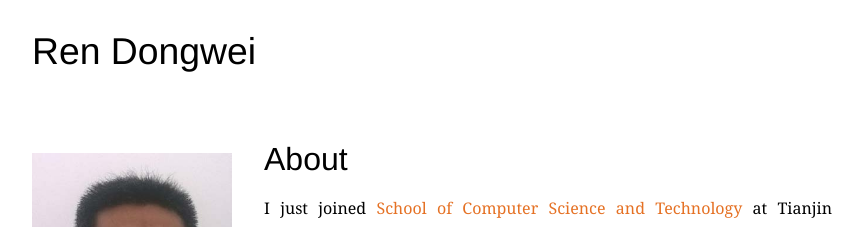
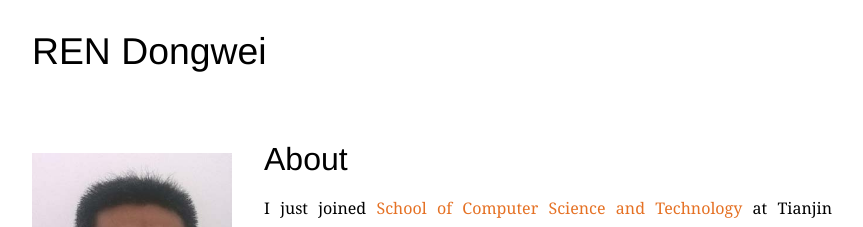
Before and after one commit to csdwren/csdwren.github.io, a Jekyll site: the page built from index.html, in a window 1280 px wide. Shown: the top 227 px of the page, without its empty margins (208-1071 px from the left). Built offline with Jekyll 4.4.1, drawn with Linux system fonts in a browser that asks for light colours; some web fonts are replaced.

Commit message:
homepage

```diff
--- a/_includes/header.html
+++ b/_includes/header.html
@@ -21,7 +21,7 @@
 		{% assign current = page.url | downcase | split: '/' %}
 		{% assign current = current[1] %}
 		<div {% if current == "index.html" or current == nil %}class="container home"{% else %}class="container"{% endif %} id="navigation">
-	  <h2 id="name">Ren Dongwei</h2>
+	  <h2 id="name">REN Dongwei</h2>
 		</div>
 	</header>
 	<div class="container">
```
